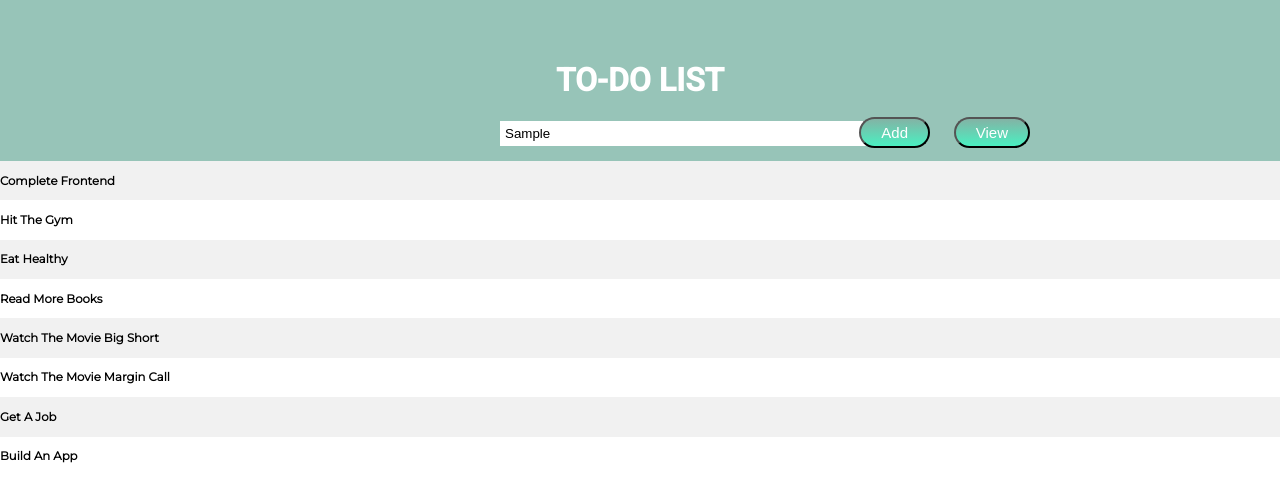
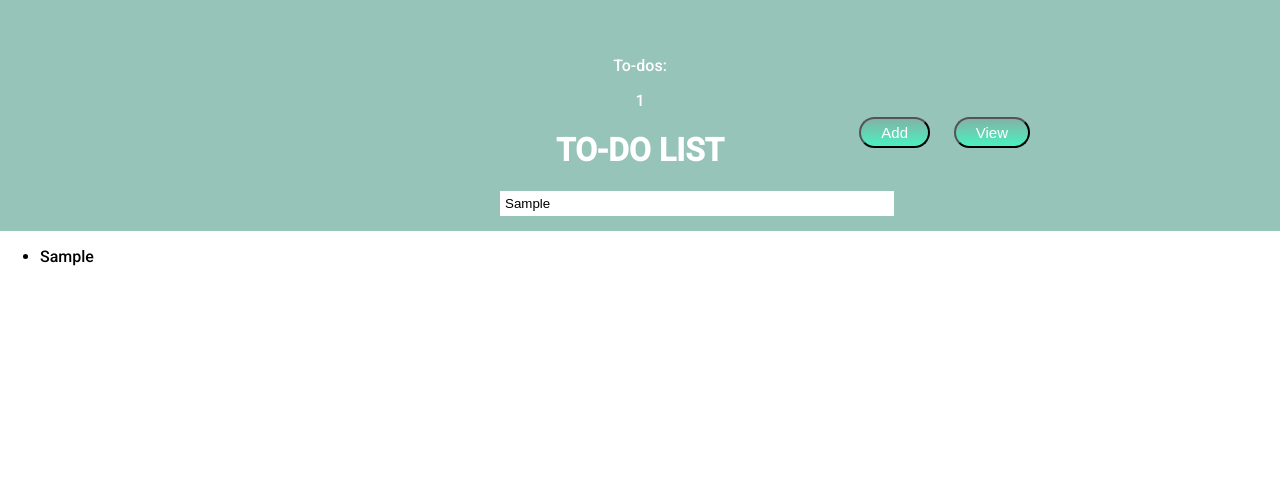
Before and after one commit to Ade-tola20/TO-DO, a plain HTML site: page index.html in a window 1280 px wide. Both pictures are taken after typing "Sample" into the empty fields and a click on the button "Add". Drawn offline with Linux system fonts and the light colour scheme.

Commit message:
Update index.html

```diff
--- a/index.html
+++ b/index.html
@@ -14,105 +14,109 @@
 
     <!-- HEADER -->
     <div class="header">
+        <p id="save-el">To-dos:</p>
+        <p id="count-el">0</p>
         <h1 id="output">TO-DO LIST</h1>
 
-            <input id="add" name="server" type="text" placeholder="Add">
+            <input onclick="title();" id="add" name="server" type="text" placeholder="Add">
             <button onclick="save();" id="btn">Add</button>
             <button onclick="view();" id="view">View</button>
 
 
     </div>
 
-    <!-- FIRST DIV -->
 
-    <div class="Noted">
+        <ul id="myUL">
 
-        <ol class="first">
-            <li class="filled">
-                <h3>Complete Frontend</h3>
-            </li>
-        </ol>
-
-        <ol class="another">
-            <li class="change">
-                <h3>Hit The Gym</h3>
-            </li>
-        </ol>
-
-        <ol class="first">
-            <li class="filled">
-                <h3>Eat Healthy</h3>
-            </li>
-        </ol>
-
-        <ol class="another">
-            <li class="change">
-                <h3>Read More Books</h3>
-            </li>
-        </ol>
-
-        <ol class="first">
-            <li class="filled">
-                <h3>Watch The Movie Big Short</h3>
-            </li>
-        </ol>
-
-        <ol class="another">
-            <li class="change">
-                <h3>Watch The Movie Margin Call</h3>
-            </li>
-        </ol>
-
-        <ol class="first">
-            <li class="filled">
-                <h3>Get A Job</h3>
-            </li>
-        </ol>
-
-        <ol class="another">
-            <li class="change">
-                <h3>Build An App</h3>
-            </li>
-        </ol>
-
-    </div>
+        </ul>
 
 
 
-    <!-- ADD A BUTTON
-        MAKE THE INPUTS TAKE ITEMS
-        SAVE THE ITEMS IN THE INPUT TO THE LOCAL STORAGE
-        BE ABLE TO CALL THE ITEM FROM THE LOCAL STORAGE -->
 
     <script>
+        // STORE THE IDs IN A VARIABLE
+        let saveEl = document.getElementById("save-el")
+        let countEl = document.getElementById("count-el")
+
+        // COUNT STARTS FROM 0
+        let count = 0
 
         function save() {
+            // INCREASES COUNT BY 1 WHEN THE ADD BUTTON IS CLICKED
+            count += 1
+            // THIS CHANGES THE NUMBER OF COUNT WHEN THE ADD BUTTON IS CLICKED
+            countEl.textContent = count
+
+
             // GET DATA FROM THE INPUT
-            var new_data = ' ' + document.getElementById('add').value;
+            let new_data = document.getElementById('add').value;
 
             // IF NOTHING IS SAVED AT THE START, THEN AN EMPTY ARRAY SHOULD BE SAVED
             if(localStorage.getItem('data') == null){
-            localStorage.setItem('data', '[]');
+                localStorage.setItem('data', JSON.stringify([]));
             }
 
             console.log(new_data)
 
             // OLD INPUT IS ADDED TO THE NEW INPUT
-        var old_data = JSON.parse(localStorage.getItem('data'));
+            let old_data = JSON.parse(localStorage.getItem('data'))
             old_data.push(new_data);
+
+
 
             // OLD AND NEW INPUT SAVED TO THE LOCAL STORAGE
             localStorage.setItem('data', JSON.stringify(old_data));
 
+            display();
         }
 
-        function view() {
-            // IF THERE IS DATA, THEN CONTINUE
-            if(localStorage.getItem('data') != null) {
-                document.getElementById('output').innerHTML = JSON.parse(localStorage.getItem('data'))
+        // function title () {
+        //     alert("dance");
+        // }
+
+
+        // function view() {
+        //     // IF THERE IS DATA, THEN CONTINUE
+        //     if(localStorage.getItem('data') != null) {
+        //         document.getElementById('output').innerHTML = JSON.parse(localStorage.getItem('data'))
+        //     }
+        // }
+
+
+        // DISPLAY INPUT VALUE TO THE TODO LIST
+        function display () {
+            // \Fetch Array from local storage
+            // create your for loop
+            //
+            // CREATE ELEMENT
+
+            let myList = document.getElementById("myUL")
+            myList.replaceChildren()
+
+            let fetch = JSON.parse(localStorage.getItem('data'))
+            // TODO
+            for (let i = 0; i < fetch.length; i++){
+                let li = document.createElement("li");
+                li.textContent = fetch[i];
+                document.getElementById("myUL").appendChild(li);
             }
+
+
        }
+
+    //    STOP DISPLAYING TODO`S FROM LOCAL STORAGE TO HTML
+    //    DISPLAY NUMBER OF TODO`S
+    //    READ ALL ON JS OBJECTS
+    //    USE JS OBJECTS TO STORE INPUTS IN LOCALSTORAGE
+
+
+
+
+
 
     </script>
 </body>
 </html>
+
+<!-- GOOGLE KEEP -->
+<!-- TAGS -->
```
Lines whose indentation alone changed are shown as unchanged.
